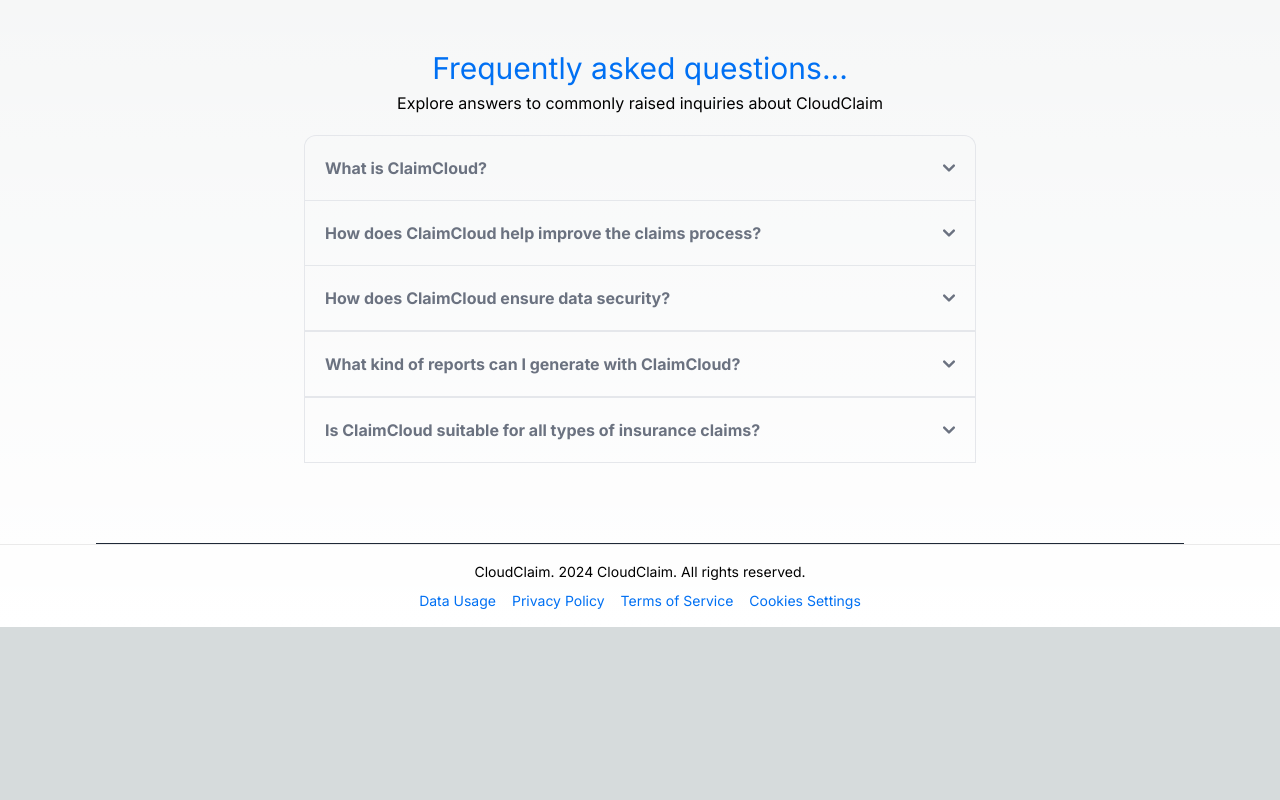
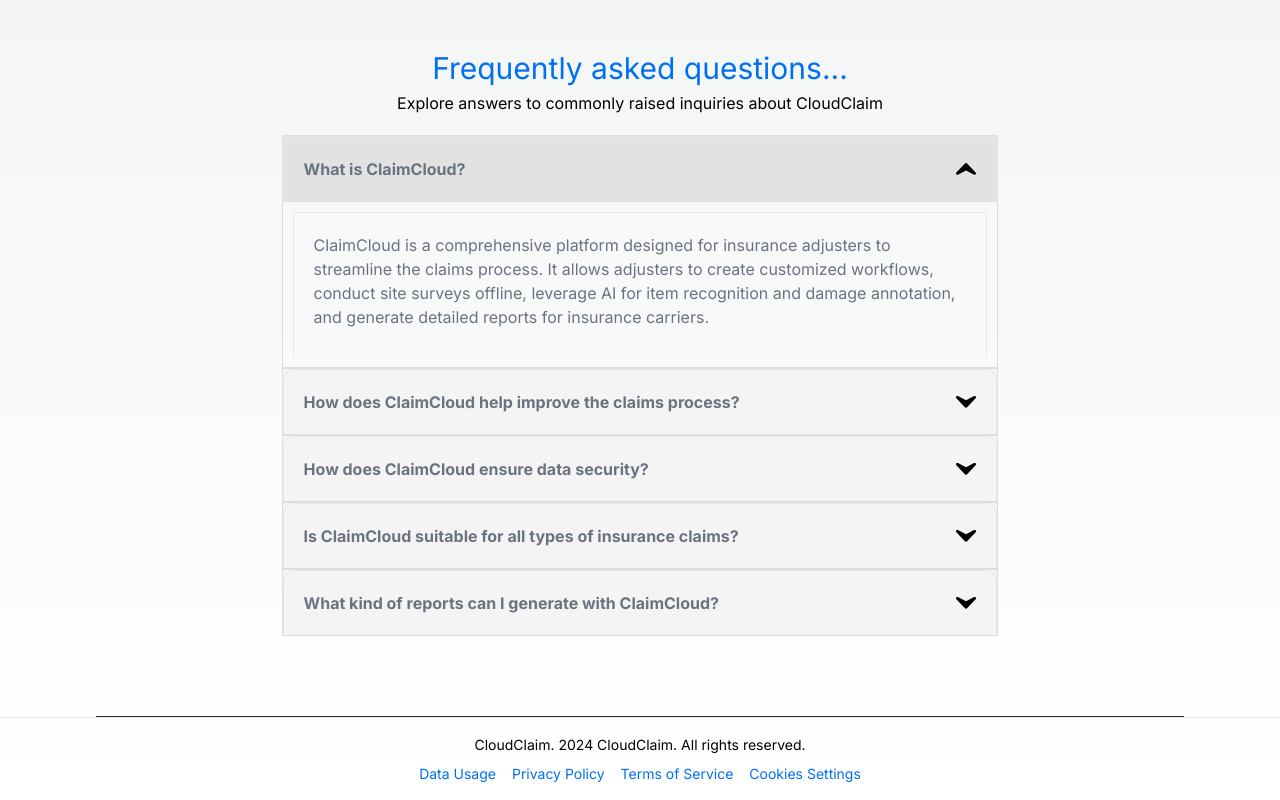
Before and after one commit to Shivam12112/AdjusterPlatform, a Next.js app: page / in a window 1280 px wide. Shown: the part 2230-3030 px from the top of the page. Before the commit the page ends 2857 px from the top, so only its background shows below. Built offline with nearby package versions, Linux system fonts and the light colour scheme.

Commit message:
fixed FAQ accordian

```diff
--- a/src/app/globals.css
+++ b/src/app/globals.css
@@ -67,12 +67,33 @@ body {
 }
 .feature-icon {
   text-align: center;
-  /* color: rgb(var(--foreground-rgb)); */
   width: 50px;
   height: 50px;
   margin-bottom: 10px;
 }
 
-#accordion-collapse{
-  width: 60%;
+.accordion-collapse{
+  width: 80%;
 }
+
+
+.ui.styled.accordion .title {
+  cursor: pointer;
+  background: #f4f4f4;
+  border: 1px solid #ddd;
+}
+
+.ui.styled.accordion .content {
+  padding: 10px;
+  border: 1px solid #ddd;
+  border-top: none;
+  display: none;
+}
+
+.ui.styled.accordion .title.active + .content {
+  display: block;
+}
+
+.ui.styled.accordion .title.active {
+  background: #e2e2e2;
+}
--- a/src/components/FAQs.js
+++ b/src/components/FAQs.js
@@ -1,19 +1,68 @@
-import "flowbite";
+import { useState } from "react";
 import { appName } from "../lib/variables";
 import styles from "../styles/Faq.module.css";
 
 const FAQs = () => {
+  const [activeIndex, setActiveIndex] = useState(0);
+
+  const onTitleClick = (index) => {
+    setActiveIndex(index === activeIndex ? null : index);
+  };
+  const items = [
+    {
+      title: ` What is ${appName}?`,
+      content: `${appName} is a comprehensive platform designed for insurance
+                adjusters to streamline the claims process. It allows adjusters
+                to create customized workflows, conduct site surveys offline,
+                leverage AI for item recognition and damage annotation, and
+                generate detailed reports for insurance carriers.`,
+    },
+    {
+      title: ` How does ${appName} help improve the claims process?`,
+      content: `${appName} improves the claims process by providing tailored
+                workflows, offline survey capabilities, AI-driven analysis, and
+                customizable reporting. These features help adjusters conduct
+                thorough reviews, reduce manual errors, and process more claims
+                efficiently.`,
+    },
+    {
+      title: `How does ${appName} ensure data security?`,
+      content: `${appName} adheres to top OWASP security standards and employs
+                best-in-class security practices. This ensures that your data is
+                protected with robust, enterprise-grade security measures at all
+                times.`,
+    },
+    {
+      title: `Is ${appName} suitable for all types of insurance claims?`,
+      content: `Yes, ${appName} is designed to be versatile and can handle various types of insurance claims across different lines of business. You can customize workflows and questionnaires to fit the specific requirements of each claim type.`,
+    },
+    {
+      title: `What kind of reports can I generate with ${appName}?`,
+      content: `${appName} allows you to generate comprehensive, customizable reports that include detailed findings, annotated images, and additional notes. These reports can be tailored to meet the specific needs of each insurance carrier.`,
+    },
+    // {
+    //   title: `How does ${appName} help in reducing the Turnaround Time (TAT) for claims?`,
+    //   content: `${appName} helps reduce TAT by streamlining the claims process with customized workflows, efficient data collection, AI-driven analysis, and quick report generation. This allows adjusters to process more claims in less time, improving overall efficiency.`,
+    // },
+  ];
+  const renderedItems = items.map((item, index) => {
+    const active = index === activeIndex ? "active" : "";
     return (
-    <>
-      <div className={styles.main}>
-        <h1>Frequently asked questions...</h1>
-        <p>Explore answers to commonly raised inquiries about CloudClaim</p>
-      </div>
-      <div className={styles.container}>
-        <div id="accordion-collapse" data-accordion="collapse">
-          <h2 id="accordion-collapse-heading-1">
+      <div
+        key={item.title}
+        style={{
+          display: "flex",
+          flexDirection: "column",
+          alignItems: "center",
+        }}
+      >
+        <h2
+          id="accordion-collapse"
+          className={`title accordion-collapse ${active}`}
+        >
           <button
             type="button"
+            onClick={() => onTitleClick(index)}
             className="flex items-center justify-between w-full p-5 font-medium rtl:text-right text-gray-500 border border-b-0 border-gray-200 rounded-t-xl focus:ring-4 focus:ring-gray-200 dark:focus:ring-gray-800 dark:border-gray-700 dark:text-gray-400 hover:bg-gray-100 dark:hover:bg-gray-800 gap-3"
             data-accordion-target="#accordion-collapse-body-1"
             aria-expanded="true"
@@ -24,230 +73,68 @@ const FAQs = () => {
                 fontWeight: "bold",
               }}
             >
-                What is {appName}?
+              {item.title}
             </span>
+            {activeIndex === index ? (
               <svg
-                data-accordion-icon
-                className="w-3 h-3 rotate-180 shrink-0"
-                aria-hidden="true"
                 xmlns="http://www.w3.org/2000/svg"
-                fill="none"
-                viewBox="0 0 10 6"
+                shape-rendering="geometricPrecision"
+                text-rendering="geometricPrecision"
+                image-rendering="optimizeQuality"
+                fill-rule="evenodd"
+                clip-rule="evenodd"
+                viewBox="0 0 512 299.283"
+                style={{
+                  width: "20px",
+                }}
               >
-                <path
-                  stroke="currentColor"
-                  stroke-linecap="round"
-                  stroke-linejoin="round"
-                  stroke-width="2"
-                  d="M9 5 5 1 1 5"
-                />
+                <path d="M75.334 286.691c-64.764 36.929-96.186-15.595-60.203-51.975L215.997 25.104c33.472-33.472 46.534-33.472 80.006 0l200.866 209.612c35.983 36.38 4.561 88.904-60.203 51.975L256 189.339 75.334 286.691z" />
               </svg>
+            ) : (
+              <svg
+                xmlns="http://www.w3.org/2000/svg"
+                shape-rendering="geometricPrecision"
+                text-rendering="geometricPrecision"
+                image-rendering="optimizeQuality"
+                fill-rule="evenodd"
+                clip-rule="evenodd"
+                viewBox="0 0 512 299.283"
+                style={{
+                  width: "20px",
+                }}
+              >
+                <path d="M75.334 12.591C10.57-24.337-20.852 28.186 15.131 64.566l200.866 209.613c33.472 33.471 46.534 33.471 80.006 0L496.869 64.566c35.983-36.38 4.561-88.903-60.203-51.975L256 109.944 75.334 12.591z" />
+              </svg>
+            )}
           </button>
         </h2>
         <div
-            id="accordion-collapse-body-1"
-            className="hidden"
-            aria-labelledby="accordion-collapse-heading-1"
+          id="accordion-collapse"
+          className={`content accordion-collapse ${active}`}
         >
           <div className="p-5 border border-b-0 border-gray-200 dark:border-gray-700 dark:bg-gray-900">
             <p className="mb-2 text-gray-500 dark:text-gray-400">
               {appName} is a comprehensive platform designed for insurance
-                adjusters to streamline the claims process. It allows adjusters
-                to create customized workflows, conduct site surveys offline,
+              adjusters to streamline the claims process. It allows adjusters to
+              create customized workflows, conduct site surveys offline,
               leverage AI for item recognition and damage annotation, and
               generate detailed reports for insurance carriers.
             </p>
           </div>
         </div>
-          <h2 id="accordion-collapse-heading-2">
-            <button
-              type="button"
-              className="flex items-center justify-between w-full p-5 font-medium rtl:text-right text-gray-500 border border-b-0 border-gray-200 focus:ring-4 focus:ring-gray-200 dark:focus:ring-gray-800 dark:border-gray-700 dark:text-gray-400 hover:bg-gray-100 dark:hover:bg-gray-800 gap-3"
-              data-accordion-target="#accordion-collapse-body-2"
-              aria-expanded="false"
-              aria-controls="accordion-collapse-body-2"
-            >
-              <span
-                style={{
-                  fontWeight: "bold",
-                }}
-              >
-                How does {appName} help improve the claims process?
-              </span>
-              <svg
-                data-accordion-icon
-                className="w-3 h-3 rotate-180 shrink-0"
-                aria-hidden="true"
-                xmlns="http://www.w3.org/2000/svg"
-                fill="none"
-                viewBox="0 0 10 6"
-              >
-                <path
-                  stroke="currentColor"
-                  stroke-linecap="round"
-                  stroke-linejoin="round"
-                  stroke-width="2"
-                  d="M9 5 5 1 1 5"
-                />
-              </svg>
-            </button>
-          </h2>
-          <div
-            id="accordion-collapse-body-2"
-            className="hidden"
-            aria-labelledby="accordion-collapse-heading-2"
-          >
-            <div className="p-5 border border-b-0 border-gray-200 dark:border-gray-700">
-              <p className="mb-2 text-gray-500 dark:text-gray-400">
-                {appName} improves the claims process by providing tailored
-                workflows, offline survey capabilities, AI-driven analysis, and
-                customizable reporting. These features help adjusters conduct
-                thorough reviews, reduce manual errors, and process more claims
-                efficiently.
-              </p>
       </div>
+    );
+  });
+
+  return (
+    <>
+      <div className={styles.main}>
+        <h1>Frequently asked questions...</h1>
+        <p>Explore answers to commonly raised inquiries about CloudClaim</p>
       </div>
-          <h2 id="accordion-collapse-heading53">
-            <button
-              type="button"
-              className="flex items-center justify-between w-full p-5 font-medium rtl:text-right text-gray-500 border border-gray-200 focus:ring-4 focus:ring-gray-200 dark:focus:ring-gray-800 dark:border-gray-700 dark:text-gray-400 hover:bg-gray-100 dark:hover:bg-gray-800 gap-3"
-              data-accordion-target="#accordion-collapse-body-3"
-              aria-expanded="false"
-              aria-controls="accordion-collapse-body-3"
-            >
-              <span
-                style={{
-                  fontWeight: "bold",
-                }}
-              >
-                How does {appName} ensure data security?
-              </span>
-              <svg
-                data-accordion-icon
-                className="w-3 h-3 rotate-180 shrink-0"
-                aria-hidden="true"
-                xmlns="http://www.w3.org/2000/svg"
-                fill="none"
-                viewBox="0 0 10 6"
-              >
-                <path
-                  stroke="currentColor"
-                  stroke-linecap="round"
-                  stroke-linejoin="round"
-                  stroke-width="2"
-                  d="M9 5 5 1 1 5"
-                />
-              </svg>
-            </button>
-          </h2>
-          <div
-            id="accordion-collapse-body-3"
-            className="hidden"
-            aria-labelledby="accordion-collapse-heading-3"
-          >
-            <div className="p-5 border border-t-0 border-gray-200 dark:border-gray-700">
-              <p className="mb-2 text-gray-500 dark:text-gray-400">
-                {appName} adheres to top OWASP security standards and employs
-                best-in-class security practices. This ensures that your data is
-                protected with robust, enterprise-grade security measures at all
-                times.
-              </p>
-            </div>
-          </div>
-          <h2 id="accordion-collapse-heading-4">
-            <button
-              type="button"
-              className="flex items-center justify-between w-full p-5 font-medium rtl:text-right text-gray-500 border border-gray-200 focus:ring-4 focus:ring-gray-200 dark:focus:ring-gray-800 dark:border-gray-700 dark:text-gray-400 hover:bg-gray-100 dark:hover:bg-gray-800 gap-3"
-              data-accordion-target="#accordion-collapse-body-4"
-              aria-expanded="false"
-              aria-controls="accordion-collapse-body-4"
-            >
-              <span
-                style={{
-                  fontWeight: "bold",
-                }}
-              >
-                What kind of reports can I generate with {appName}?
-              </span>
-              <svg
-                data-accordion-icon
-                className="w-3 h-3 rotate-180 shrink-0"
-                aria-hidden="true"
-                xmlns="http://www.w3.org/2000/svg"
-                fill="none"
-                viewBox="0 0 10 6"
-              >
-                <path
-                  stroke="currentColor"
-                  stroke-linecap="round"
-                  stroke-linejoin="round"
-                  stroke-width="2"
-                  d="M9 5 5 1 1 5"
-                />
-              </svg>
-            </button>
-          </h2>
-          <div
-            id="accordion-collapse-body-4"
-            className="hidden"
-            aria-labelledby="accordion-collapse-heading-4"
-          >
-            <div className="p-5 border border-t-0 border-gray-200 dark:border-gray-700">
-              <p className="mb-2 text-gray-500 dark:text-gray-400">
-                {appName} adheres to top OWASP security standards and employs
-                best-in-class security practices. This ensures that your data is
-                protected with robust, enterprise-grade security measures at all
-                times.
-              </p>
-            </div>
-          </div>
-          <h2 id="accordion-collapse-heading-5">
-            <button
-              type="button"
-              className="flex items-center justify-between w-full p-5 font-medium rtl:text-right text-gray-500 border border-gray-200 focus:ring-4 focus:ring-gray-200 dark:focus:ring-gray-800 dark:border-gray-700 dark:text-gray-400 hover:bg-gray-100 dark:hover:bg-gray-800 gap-3"
-              data-accordion-target="#accordion-collapse-body-5"
-              aria-expanded="false"
-              aria-controls="accordion-collapse-body-5"
-            >
-              <span
-                style={{
-                  fontWeight: "bold",
-                }}
-              >
-                Is {appName} suitable for all types of insurance claims?
-              </span>
-              <svg
-                data-accordion-icon
-                className="w-3 h-3 rotate-180 shrink-0"
-                aria-hidden="true"
-                xmlns="http://www.w3.org/2000/svg"
-                fill="none"
-                viewBox="0 0 10 6"
-              >
-                <path
-                  stroke="currentColor"
-                  stroke-linecap="round"
-                  stroke-linejoin="round"
-                  stroke-width="2"
-                  d="M9 5 5 1 1 5"
-                />
-              </svg>
-            </button>
-          </h2>
-          <div
-            id="accordion-collapse-body-5"
-            className="hidden"
-            aria-labelledby="accordion-collapse-heading53"
-          >
-            <div className="p-5 border border-t-0 border-gray-200 dark:border-gray-700">
-              <p className="mb-2 text-gray-500 dark:text-gray-400">
-                {appName} adheres to top OWASP security standards and employs
-                best-in-class security practices. This ensures that your data is
-                protected with robust, enterprise-grade security measures at all
-                times.
-              </p>
-            </div>
-          </div>
+      <div className={styles.container}>
+        <div className="ui styled accordion accordion-collapse">
+          {renderedItems}
         </div>
       </div>
     </>
```
Also changed, not shown: src/app/page.tsx (+6 -120 lines). Lines whose indentation alone changed are shown as unchanged.
